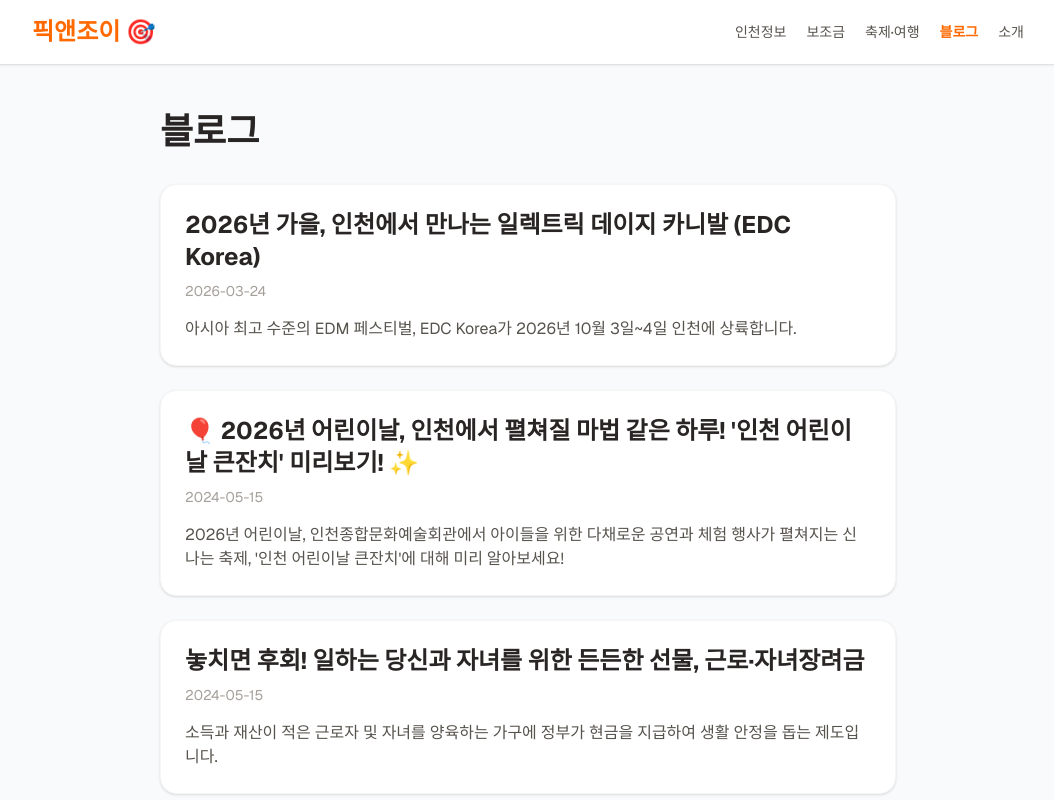
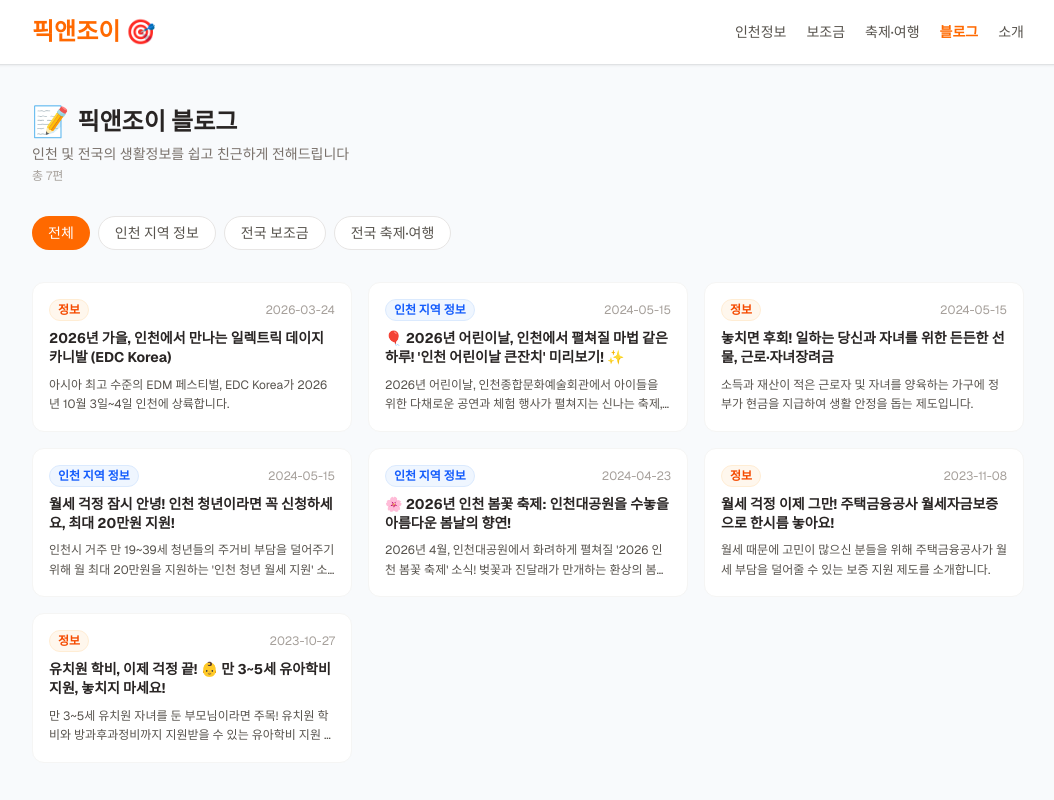
Before and after one commit to RoyHong01/my-local-info, a Next.js app: page /blog in a window 1280 px wide. Shown: the top 800 px of the page, without its empty margins (112-1166 px from the left). Built offline with nearby package versions, Linux system fonts and the light colour scheme; no server answers.

Commit message:
블로그 목록 컴팩트 카드 그리드로 개선

```diff
--- a/src/app/blog/page.tsx
+++ b/src/app/blog/page.tsx
@@ -1,5 +1,6 @@
 import Link from 'next/link';
 import { getSortedPostsData } from '@/lib/posts';
+import BlogFilter from '@/components/BlogFilter';
 
 export default function BlogPage() {
   const posts = getSortedPostsData();
@@ -11,9 +12,9 @@ export default function BlogPage() {
           <Link href="/" className="text-2xl font-bold text-orange-500">픽앤조이 🎯</Link>
           <nav>
             <ul className="flex space-x-3 md:space-x-5 text-sm font-medium text-stone-600">
-              <li><Link href="/#incheon" className="hover:text-blue-600 transition">인천정보</Link></li>
-              <li><Link href="/#subsidy" className="hover:text-amber-600 transition">보조금</Link></li>
-              <li><Link href="/#festival" className="hover:text-rose-600 transition">축제·여행</Link></li>
+              <li><Link href="/incheon" className="hover:text-blue-600 transition">인천정보</Link></li>
+              <li><Link href="/subsidy" className="hover:text-amber-600 transition">보조금</Link></li>
+              <li><Link href="/festival" className="hover:text-rose-600 transition">축제·여행</Link></li>
               <li><Link href="/blog" className="text-orange-500 font-bold">블로그</Link></li>
               <li><Link href="/about" className="hover:text-orange-500 transition">소개</Link></li>
             </ul>
@@ -21,25 +22,29 @@ export default function BlogPage() {
         </div>
       </header>
 
-      <main className="max-w-3xl mx-auto px-4 py-12">
-        <h1 className="text-4xl font-extrabold mb-8">블로그</h1>
-        <div className="space-y-6">
-          {posts.map((post) => (
-            <Link href={`/blog/${post.slug}`} key={post.slug} className="block group">
-              <article className="bg-white p-6 rounded-2xl shadow-sm border border-stone-100 hover:shadow-md hover:border-orange-200 transition-all">
-                <h2 className="text-2xl font-bold mb-2 group-hover:text-orange-600 transition-colors">{post.title}</h2>
-                <div className="text-sm text-stone-400 mb-4">{post.date}</div>
-                <p className="text-stone-600 line-clamp-3">{post.summary}</p>
-              </article>
-            </Link>
-          ))}
-          {posts.length === 0 && (
-            <div className="text-center py-12 text-stone-500">
-              작성된 블로그 글이 없습니다.
-            </div>
-          )}
+      <main className="max-w-5xl mx-auto px-4 py-10">
+        <div className="mb-8">
+          <h1 className="text-2xl font-extrabold flex items-center gap-2 mb-1">
+            <span className="text-3xl">📝</span> 픽앤조이 블로그
+          </h1>
+          <p className="text-stone-500 text-sm">인천 및 전국의 생활정보를 쉽고 친근하게 전해드립니다</p>
+          <p className="text-xs text-stone-400 mt-1">총 {posts.length}편</p>
         </div>
+
+        <BlogFilter posts={posts} />
       </main>
+
+      <footer className="bg-stone-900 text-stone-400 py-10 mt-16 text-sm">
+        <div className="max-w-5xl mx-auto px-4 flex flex-col md:flex-row items-center justify-between gap-4">
+          <div className="text-center md:text-left">
+            <p className="font-bold text-lg text-white mb-1">픽앤조이</p>
+            <p className="text-stone-500">pick-n-joy.com</p>
+          </div>
+          <div className="text-center md:text-right text-stone-500">
+            <p>데이터 출처: 공공데이터포털 · 한국관광공사</p>
+          </div>
+        </div>
+      </footer>
     </div>
   );
 }
--- /dev/null
+++ b/src/components/BlogFilter.tsx
@@ -0,0 +1,92 @@
+'use client';
+
+import { useState } from 'react';
+import Link from 'next/link';
+import type { PostData } from '@/lib/posts';
+
+const CATEGORIES = [
+  { label: '전체', value: '' },
+  { label: '인천 지역 정보', value: '인천 지역 정보' },
+  { label: '전국 보조금', value: '전국 보조금·복지 정책' },
+  { label: '전국 축제·여행', value: '전국 축제·여행' },
+];
+
+const CATEGORY_STYLE: Record<string, string> = {
+  '인천 지역 정보': 'bg-blue-50 text-blue-600 border border-blue-100',
+  '전국 보조금·복지 정책': 'bg-amber-50 text-amber-600 border border-amber-100',
+  '전국 축제·여행': 'bg-rose-50 text-rose-600 border border-rose-100',
+};
+
+function getCategoryStyle(category?: string) {
+  if (!category) return 'bg-orange-50 text-orange-600 border border-orange-100';
+  return CATEGORY_STYLE[category] ?? 'bg-orange-50 text-orange-600 border border-orange-100';
+}
+
+export default function BlogFilter({ posts }: { posts: PostData[] }) {
+  const [active, setActive] = useState('');
+
+  const filtered = active
+    ? posts.filter((p) => p.category === active)
+    : posts;
+
+  return (
+    <div>
+      {/* 필터 탭 */}
+      <div className="flex flex-wrap gap-2 mb-8">
+        {CATEGORIES.map(({ label, value }) => (
+          <button
+            key={value}
+            onClick={() => setActive(value)}
+            className={`px-4 py-1.5 rounded-full text-sm font-medium transition-colors ${
+              active === value
+                ? 'bg-orange-500 text-white'
+                : 'bg-white text-stone-600 border border-stone-200 hover:border-orange-300'
+            }`}
+          >
+            {label}
+          </button>
+        ))}
+      </div>
+
+      {/* 카드 그리드 */}
+      {filtered.length === 0 ? (
+        <div className="text-center py-16 text-stone-400 text-sm">
+          아직 작성된 글이 없습니다.
+        </div>
+      ) : (
+        <div className="grid grid-cols-1 md:grid-cols-2 lg:grid-cols-3 gap-4">
+          {filtered.map((post) => (
+            <Link key={post.slug} href={`/blog/${post.slug}`}>
+              <div className="bg-white rounded-xl p-4 border border-stone-100 hover:shadow-md hover:-translate-y-1 transition-all duration-200 flex flex-col gap-2 h-full">
+                <div className="flex items-center justify-between">
+                  {post.category ? (
+                    <span className={`text-xs font-bold px-2 py-0.5 rounded-full ${getCategoryStyle(post.category)}`}>
+                      {post.category === '전국 보조금·복지 정책' ? '전국 보조금' : post.category}
+                    </span>
+                  ) : (
+                    <span className="text-xs font-bold px-2 py-0.5 rounded-full bg-orange-50 text-orange-600 border border-orange-100">
+                      기타
+                    </span>
+                  )}
+                  <span className="text-xs text-stone-400">{post.date}</span>
+                </div>
+                <h2
+                  className="text-sm font-bold text-stone-800 hover:text-orange-500 transition-colors leading-snug"
+                  style={{ display: '-webkit-box', WebkitLineClamp: 2, WebkitBoxOrient: 'vertical', overflow: 'hidden' }}
+                >
+                  {post.title}
+                </h2>
+                <p
+                  className="text-xs text-stone-600 leading-relaxed flex-grow"
+                  style={{ display: '-webkit-box', WebkitLineClamp: 2, WebkitBoxOrient: 'vertical', overflow: 'hidden' }}
+                >
+                  {post.summary}
+                </p>
+              </div>
+            </Link>
+          ))}
+        </div>
+      )}
+    </div>
+  );
+}
```
